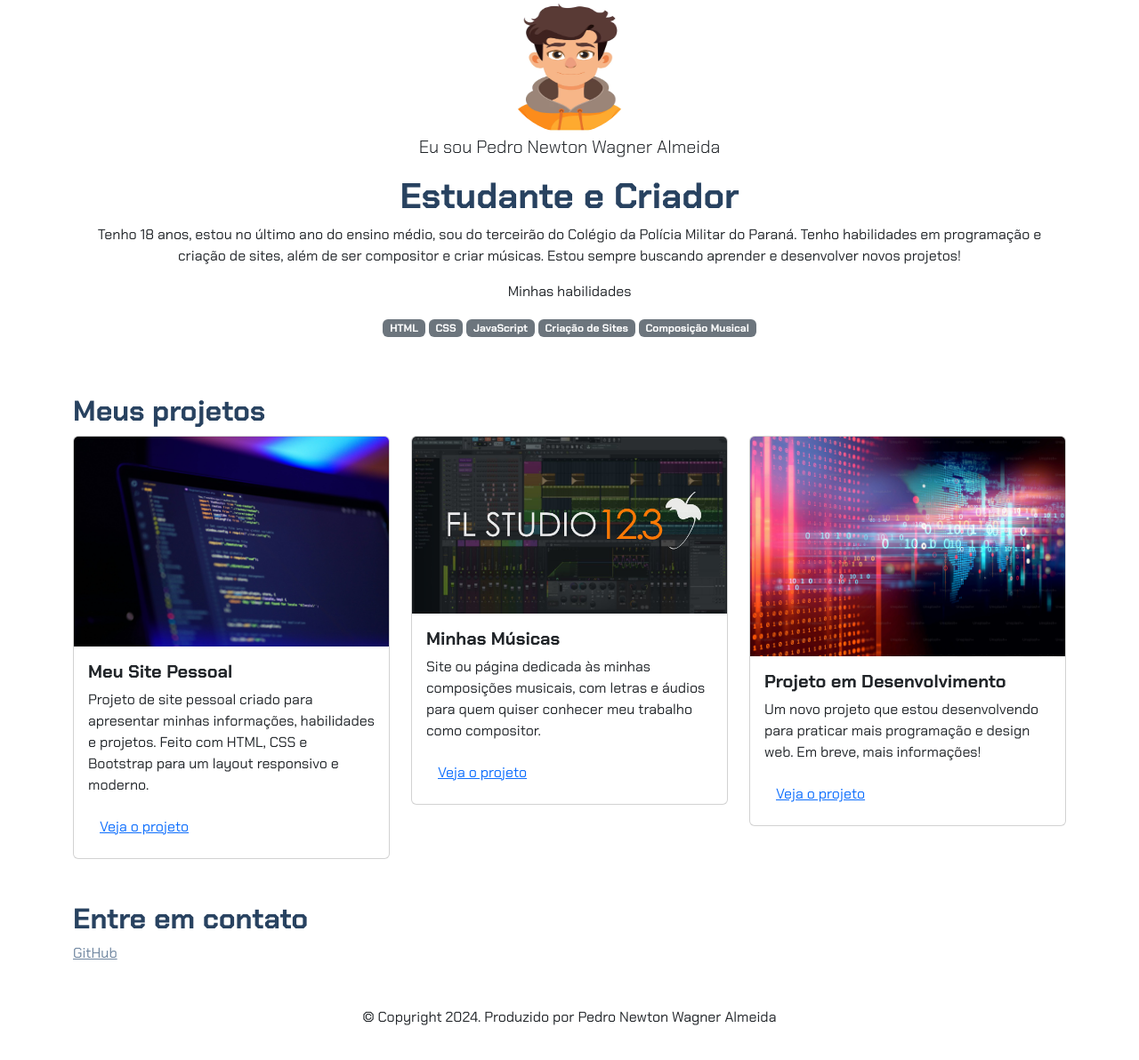
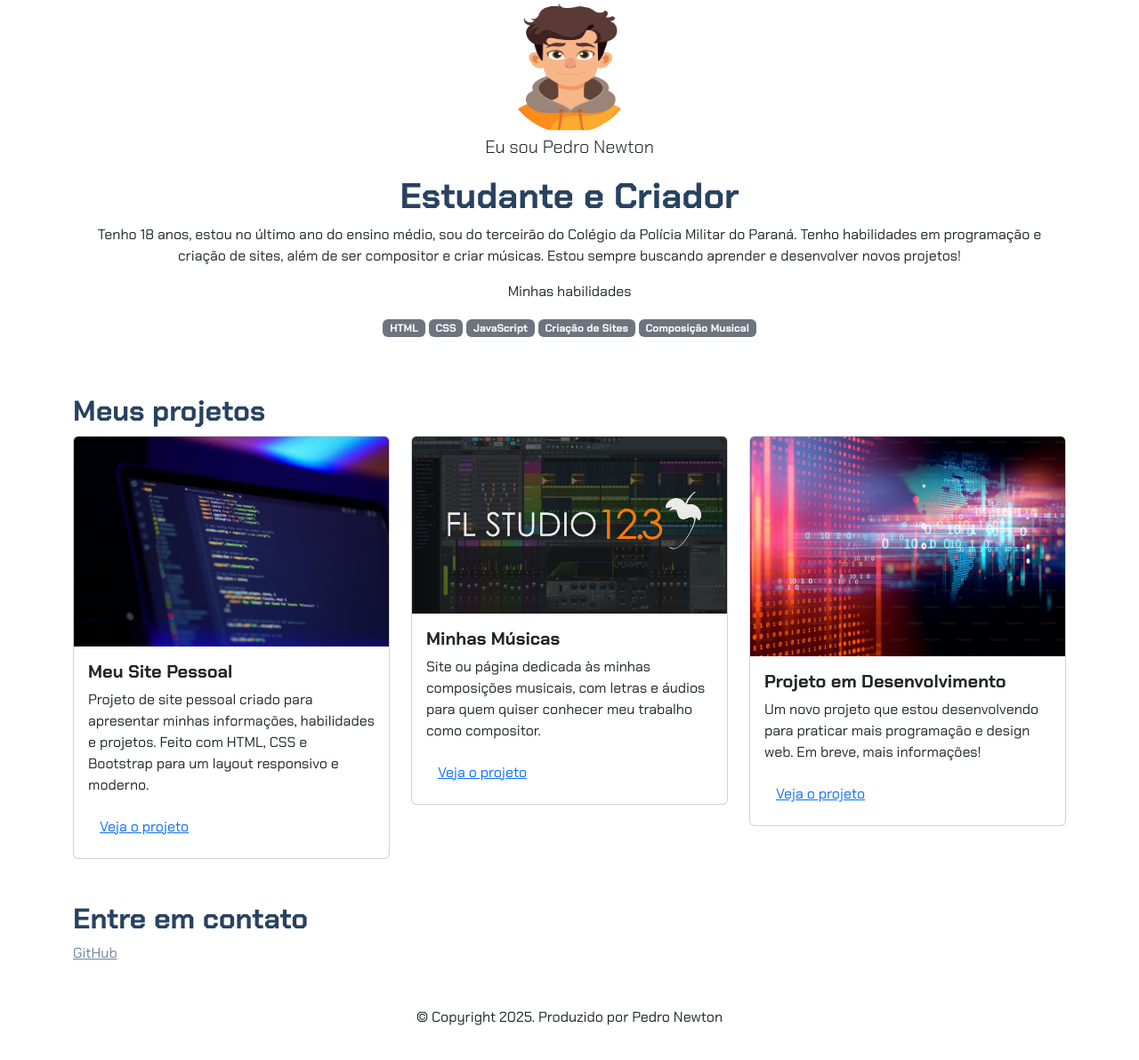
Before and after one commit to pnewtn/PORTIFOLIO, a plain HTML site: page index.html in a window 1280 px wide. Shown: the whole page at 89% size. Drawn offline with nearby package versions, Linux system fonts and the light colour scheme; files whose address does not match are found by name.

Commit message:
Update index.html

```diff
--- a/index.html
+++ b/index.html
@@ -12,7 +12,7 @@
 <body>
     <header class="container text-center">
         <img src="avatar-perfil.png" alt="Foto de perfil de Pedro" class="rounded-circle" width="150" height="150">
-        <p class="lead">Eu sou Pedro Newton Wagner Almeida</p>
+        <p class="lead">Eu sou Pedro Newton</p>
         <h1>Estudante e Criador</h1>
         <p>Tenho 18 anos, estou no último ano do ensino médio, sou do terceirão do Colégio da Polícia Militar do Paraná. Tenho habilidades em programação e criação de sites, além de ser compositor e criar músicas. Estou sempre buscando aprender e desenvolver novos projetos!</p>
         <p>Minhas habilidades</p>
@@ -131,7 +131,7 @@
         <div>
             <a href="#">GitHub</a>
         </div>
-        <p class="my-5 text-center">© Copyright 2024. Produzido por Pedro Newton Wagner Almeida</p>
+        <p class="my-5 text-center">© Copyright 2025. Produzido por Pedro Newton</p>
     </footer>
 
     <script src="https://cdn.jsdelivr.net/npm/bootstrap@5.3.2/dist/js/bootstrap.bundle.min.js"></script>
```
